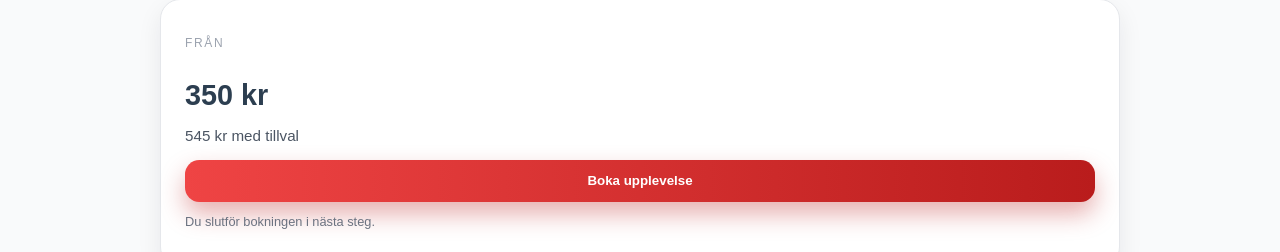
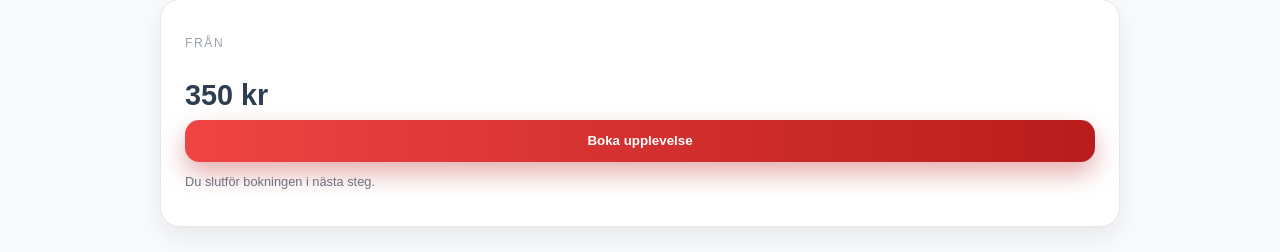
Before and after one commit to Team-1-VUE/team1vue, a Nuxt app: page /upplevelse/1 in a window 1280 px wide. Shown: the part 686-938 px from the top of the page. Built offline with nearby package versions, Linux system fonts and the light colour scheme.

Commit message:
updates price indication

```diff
--- a/components/ExperienceCard.vue
+++ b/components/ExperienceCard.vue
@@ -26,13 +26,8 @@
 
       <div class="experience-card__footer">
         <div class="price-section">
-          <span class="price-label">PRIS</span>
+          <span class="price-label">{{ experience.addons?.length ? 'PRIS FRÅN' : 'PRIS' }}</span>
           <span class="price-value">{{ experience.price }} kr</span>
-          <span
-            v-if="experience.addons?.length && totalAddonsPrice(experience) > 0"
-            class="price-total">
-            {{ experience.price + totalAddonsPrice(experience) }} kr med tillval
-          </span>
         </div>
 
         <div class="action-buttons">
--- a/pages/upplevelse/[id].vue
+++ b/pages/upplevelse/[id].vue
@@ -58,17 +58,8 @@
         <!-- Right column (booking card) -->
         <aside class="experience-sidebar">
           <div class="booking-card">
-            <p class="booking-card__label">Från</p>
+            <p class="booking-card__label">{{ experience.addons?.length ? 'Från' : 'Pris' }}</p>
             <p class="booking-card__price">{{ experience.price }} kr</p>
-
-            <p
-              v-if="
-                experience.addons?.length && totalAddonsPrice(experience) > 0
-              "
-              class="booking-card__total">
-              {{ experience.price + totalAddonsPrice(experience) }} kr med
-              tillval
-            </p>
 
             <button @click="showModal = true" class="booking-card__button">
               Boka upplevelse
```
